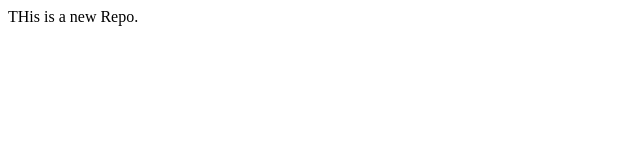
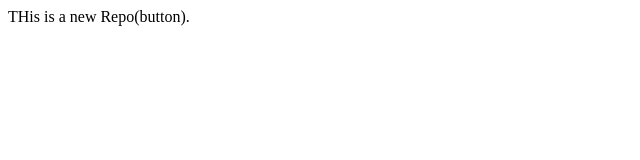
Before and after one commit to PRASHANT-4646/LocalRepo, a plain HTML site: page index.html in a window 1280 px wide. Shown: the full height of the page, 0-640 px from the left. Drawn offline with Linux system fonts and the light colour scheme.

```diff
--- a/index.html
+++ b/index.html
@@ -1 +1 @@
-<p>THis is a new Repo.</p>
+<p>THis is a new Repo(button).</p>
```
